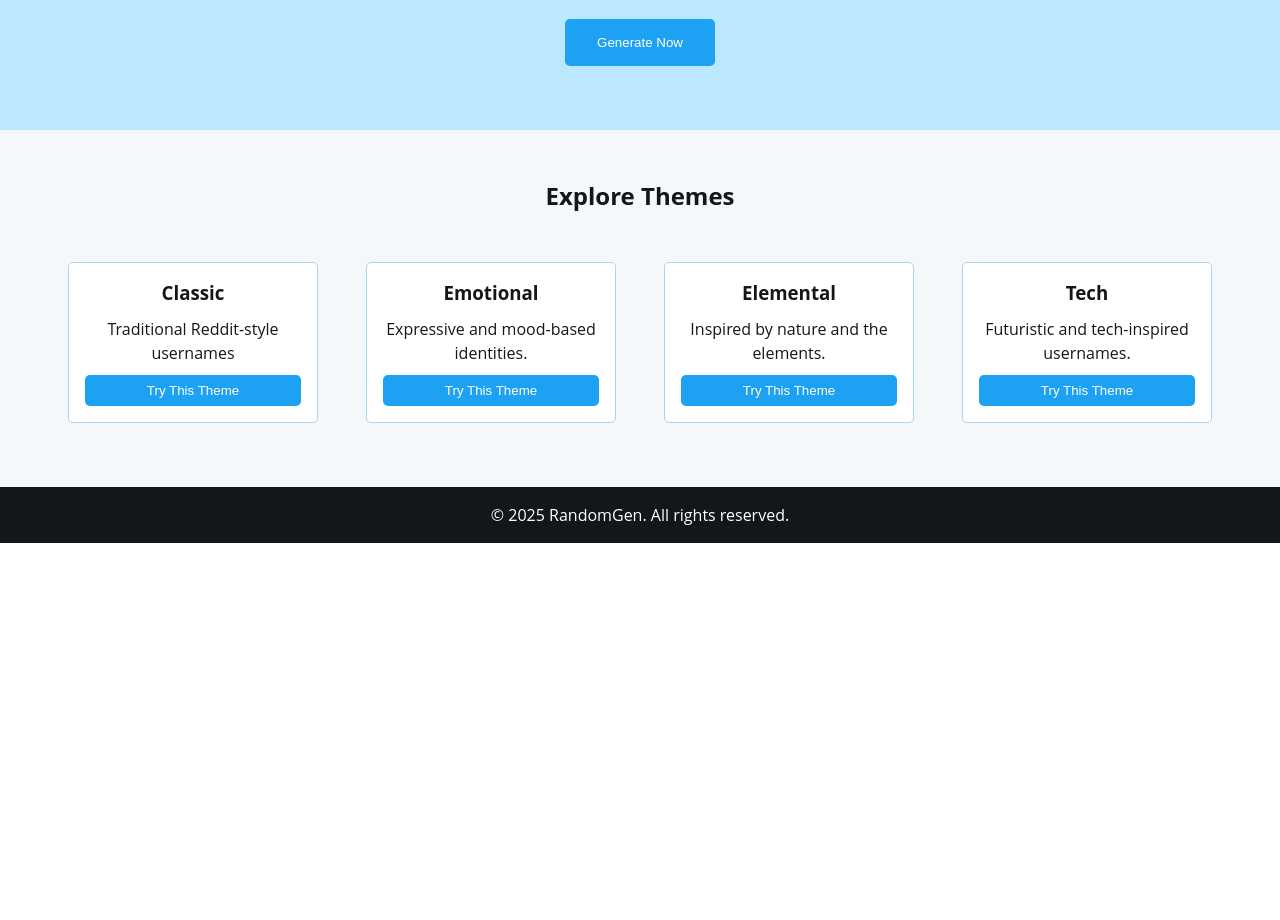
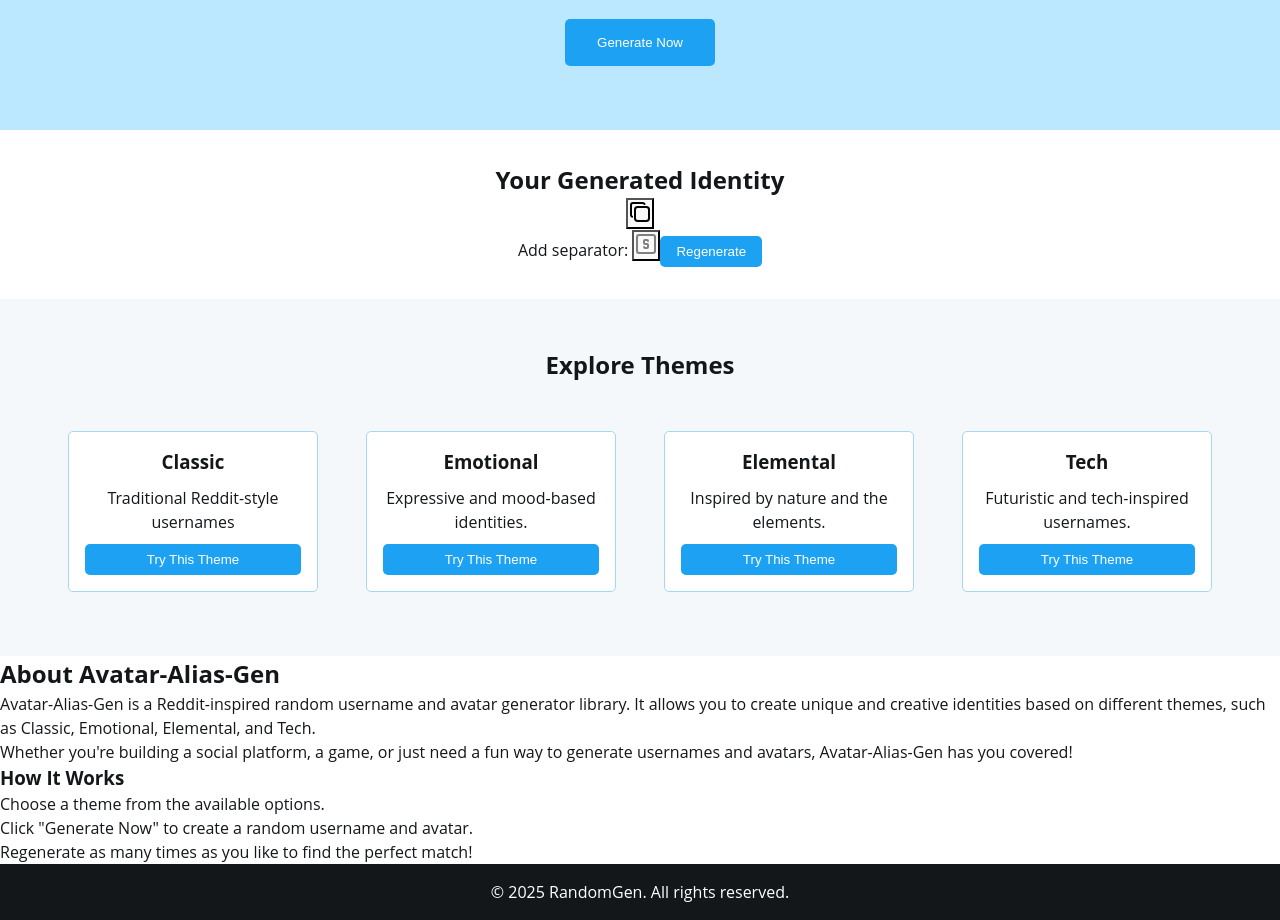
Before and after one commit to chanchal16/avatar-alias-gen, a React (Vite) app in the folder demo/: page / in a window 1280 px wide. Shown: the part 300-1220 px from the top of the page. Before the commit the page ends 843 px from the top, so only its background shows below. Built offline with nearby package versions, Linux system fonts and the light colour scheme.

Commit message:
update: add about section

```diff
--- a/demo/src/App.tsx
+++ b/demo/src/App.tsx
@@ -6,6 +6,7 @@ import ThemeShowcase from "./components/ThemeShowcase";
 import Footer from "./components/Footer";
 import "./App.css";
 import { generateUsernameAndAvatar } from "avatar-alias-gen";
+import About from "./components/About";
 
 type Theme = "classic" | "emotional" | "elemental" | "tech";
 
@@ -13,13 +14,13 @@ const App = () => {
   const [username, setUsername] = useState<string>("");
   const [avatar, setAvatar] = useState<string>("");
   const [theme, setTheme] = useState<Theme>("classic");
-  const [separatorEnable, setSeparatorEnable] = useState<boolean>(false);
+  const [isSeparatorEnabled, setIsSeparatorEnabled] = useState<boolean>(false);
 
   const generate = async (selectedTheme: Theme) => {
     setTheme(selectedTheme);
     const data = await generateUsernameAndAvatar({
       theme: selectedTheme,
-      separator: separatorEnable,
+      separator: isSeparatorEnabled,
     });
     setUsername(data.username);
     setAvatar(data.avatar);
@@ -33,15 +34,18 @@ const App = () => {
     <div className="App">
       <Header />
       <Hero onGenerate={generate} setTheme={setTheme} theme={theme} />
-      {username ||
-        (avatar && (
+      {/* {username ||
+        (avatar && ( */}
           <Output
             username={username}
             avatar={avatar}
+            setIsSeparatorEnabled={setIsSeparatorEnabled}
+            isSeparatorEnabled={isSeparatorEnabled}
             onRegenerate={handleRegenerate}
           />
-        ))}
+        {/* ))} */}
       <ThemeShowcase onSelectTheme={generate} />
+      <About />
       <Footer />
     </div>
   );
```
